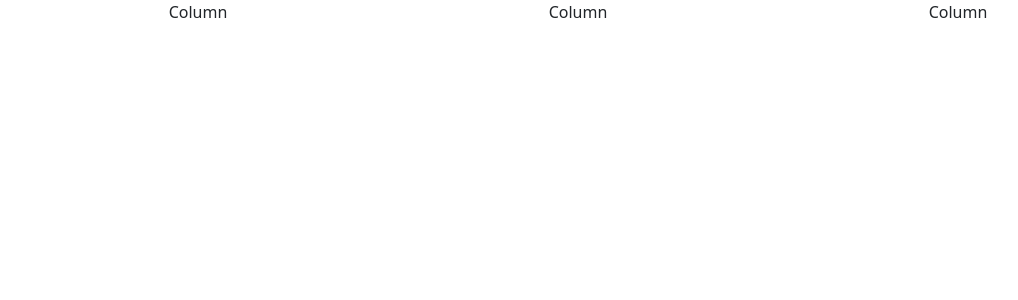
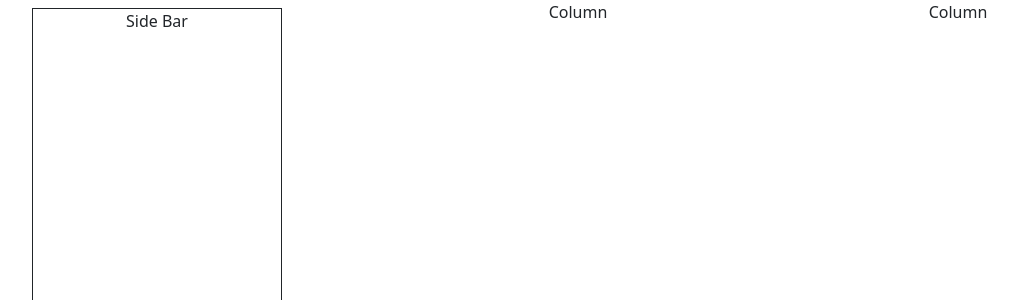
Before and after one commit to MarkRyuo/SalesInventoryManagementSystem, a React (Vite) app: page / in a window 1280 px wide. Shown: the top 300 px of the page, without its empty margins (62-1080 px from the left). Built offline with nearby package versions, Linux system fonts and the light colour scheme.

Commit message:
Subject: Body

```diff
--- a/src/components/Dashboard.tsx
+++ b/src/components/Dashboard.tsx
@@ -11,7 +11,7 @@ export const Dashboard = () => {
       <>
         <div className="container text-center">
           <div className="row">
-            <div className="col">Column</div>
+            <div className="col"><SideBar/></div>
             <div className="col">Column</div>
             <div className="col">Column</div>
           </div>
```
